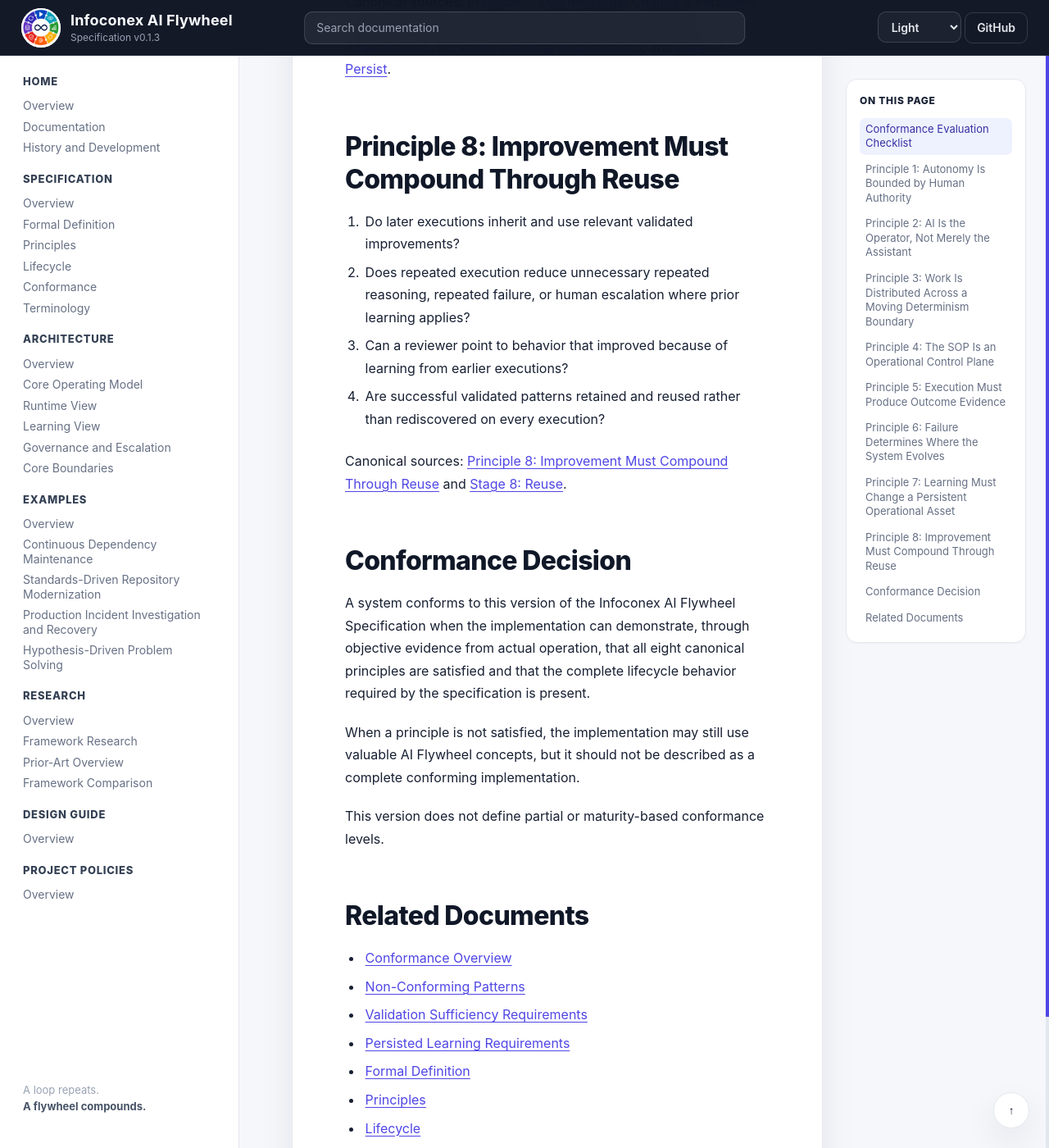
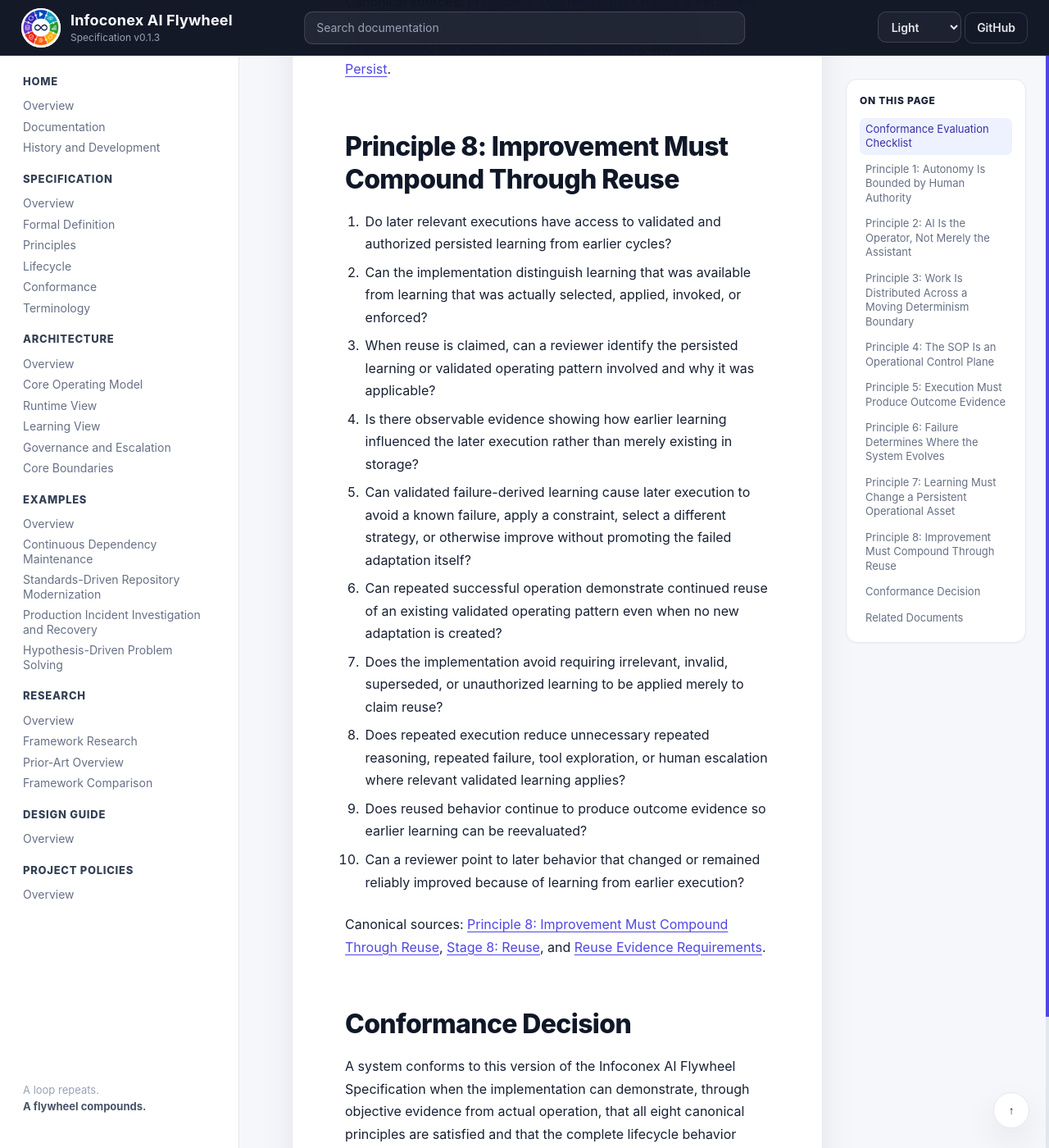
Before and after one commit to infoconex/ai-flywheel, a Jekyll site: the page built from docs/specification/conformance/evaluation-checklist.md, in a window 1280 px wide and 1400 px high, scrolled down 5604 px. Shown: the whole window at 82% size. Built offline with Jekyll 4.4.1, drawn with Linux system fonts in a browser that asks for light colours; our own code applies the rules of GitHub Pages for plain Markdown files; some of the changed text lies outside the part shown.

Commit message:
Add conformance checks for demonstrated reuse

```diff
--- a/docs/specification/conformance/evaluation-checklist.md
+++ b/docs/specification/conformance/evaluation-checklist.md
@@ -94,12 +94,18 @@ Canonical sources: [Principle 7: Learning Must Change a Persistent Operational A
 
 ## Principle 8: Improvement Must Compound Through Reuse
 
-54. Do later executions inherit and use relevant validated improvements?
-55. Does repeated execution reduce unnecessary repeated reasoning, repeated failure, or human escalation where prior learning applies?
-56. Can a reviewer point to behavior that improved because of learning from earlier executions?
-57. Are successful validated patterns retained and reused rather than rediscovered on every execution?
+54. Do later relevant executions have access to validated and authorized persisted learning from earlier cycles?
+55. Can the implementation distinguish learning that was available from learning that was actually selected, applied, invoked, or enforced?
+56. When reuse is claimed, can a reviewer identify the persisted learning or validated operating pattern involved and why it was applicable?
+57. Is there observable evidence showing how earlier learning influenced the later execution rather than merely existing in storage?
+58. Can validated failure-derived learning cause later execution to avoid a known failure, apply a constraint, select a different strategy, or otherwise improve without promoting the failed adaptation itself?
+59. Can repeated successful operation demonstrate continued reuse of an existing validated operating pattern even when no new adaptation is created?
+60. Does the implementation avoid requiring irrelevant, invalid, superseded, or unauthorized learning to be applied merely to claim reuse?
+61. Does repeated execution reduce unnecessary repeated reasoning, repeated failure, tool exploration, or human escalation where relevant validated learning applies?
+62. Does reused behavior continue to produce outcome evidence so earlier learning can be reevaluated?
+63. Can a reviewer point to later behavior that changed or remained reliably improved because of learning from earlier execution?
 
-Canonical sources: [Principle 8: Improvement Must Compound Through Reuse](../principles/08-compounding-reuse.md) and [Stage 8: Reuse](../lifecycle/08-reuse.md).
+Canonical sources: [Principle 8: Improvement Must Compound Through Reuse](../principles/08-compounding-reuse.md), [Stage 8: Reuse](../lifecycle/08-reuse.md), and [Reuse Evidence Requirements](../reuse-evidence.md).
 
 ## Conformance Decision
 
@@ -115,6 +121,7 @@ This version does not define partial or maturity-based conformance levels.
 - [Non-Conforming Patterns](non-conforming-patterns.md)
 - [Validation Sufficiency Requirements](../validation-sufficiency.md)
 - [Persisted Learning Requirements](../persisted-learning.md)
+- [Reuse Evidence Requirements](../reuse-evidence.md)
 - [Formal Definition](../definition.md)
 - [Principles](../principles/README.md)
 - [Lifecycle](../lifecycle/README.md)
```
